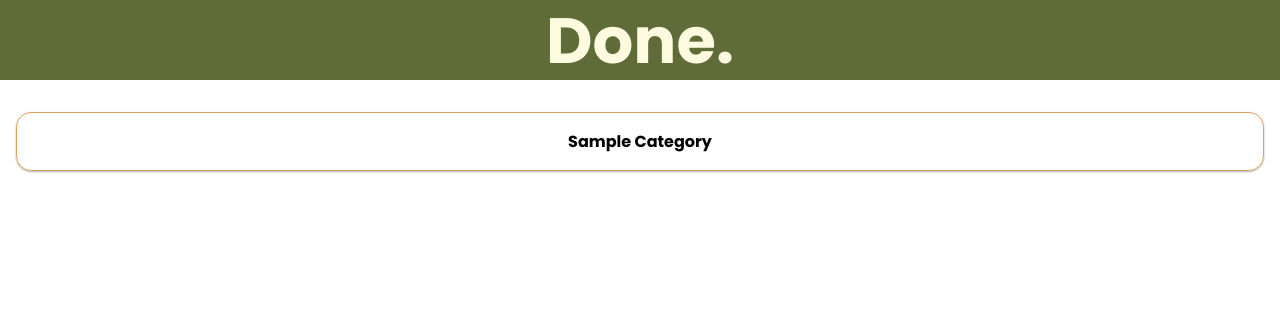
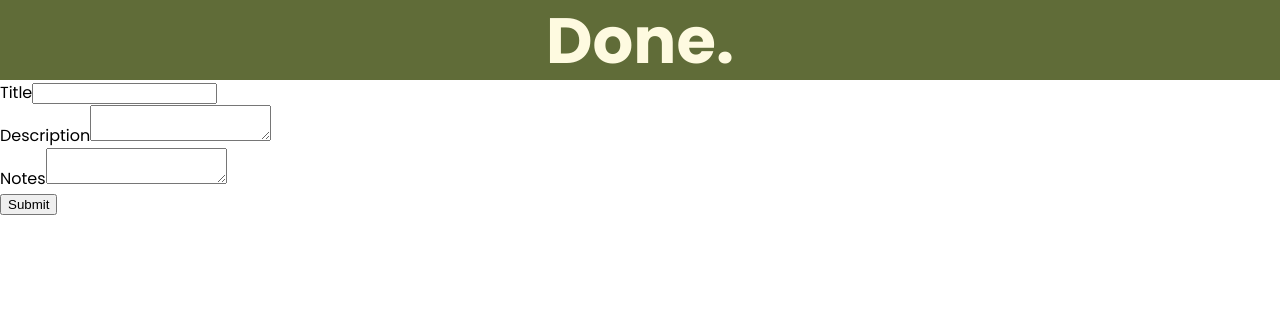
Before and after one commit to derekwhayes/todo-list, a website built with webpack: page src/template.html in a window 1280 px wide. Both pictures are taken after a click on the element 1208 px from the left and 724 px from the top of the page. Shown: the top 333 px of the page. Built offline with nearby package versions, Linux system fonts and the light colour scheme.

Commit message:
Create category form html

```diff
--- /dev/null
+++ b/src/scripts/editCategory.js
@@ -0,0 +1,65 @@
+const editCategory = (category) => {
+
+    const loadPage = (() => {
+        const main = document.querySelector('main');
+
+        const form = document.createElement('form');
+        main.append(form);
+
+        const titleDiv = document.createElement('div');
+        form.append(titleDiv);
+
+        const titleLabel = document.createElement('label');
+        titleLabel.setAttribute('for', 'categoryTitle');
+        titleLabel.innerText = 'Title'
+        titleDiv.append(titleLabel);
+
+        const titleInput = document.createElement('input');
+        titleInput.type = 'text';
+        titleInput.name = 'title';
+        titleInput.id = 'categoryTitle'
+        titleDiv.append(titleInput);
+
+        const descriptionDiv = document.createElement('div');
+        form.append(descriptionDiv);
+
+        const descriptionLabel = document.createElement('label');
+        descriptionLabel.setAttribute('for', 'categoryDescription');
+        descriptionLabel.innerText = 'Description';
+        descriptionDiv.append(descriptionLabel);
+
+        const descriptionInput = document.createElement('textarea');
+        descriptionInput.name = 'description';
+        descriptionInput.id = 'categoryDescription';
+        descriptionDiv.append(descriptionInput);
+
+        const notesDiv = document.createElement('div');
+        form.append(notesDiv);
+
+        const notesLabel = document.createElement('label');
+        notesLabel.setAttribute('for', 'categoryNotes');
+        notesLabel.innerText = 'Notes';
+        notesDiv.append(notesLabel);
+
+        const notesInput = document.createElement('textarea');
+        notesInput.name = 'notes';
+        notesInput.id = 'categoryNotes';
+        notesDiv.append(notesInput);
+
+        const submitButton = document.createElement('button');
+        submitButton.setAttribute('type', 'submit');
+        submitButton.innerText = 'Submit';
+        form.append(submitButton);
+    })();
+
+
+
+
+
+
+    if (category) {
+        // populate fields
+    }
+};
+
+export {editCategory};
--- a/src/scripts/index.js
+++ b/src/scripts/index.js
@@ -1,6 +1,7 @@
 import "../styles/style.css";
 import { categories } from "./categories.js";
 import { tasks } from "./tasks.js";
+import { editCategory } from "./editCategory.js";
 
 class Task {
     constructor(title, description, dueDate, priority, notes) {
@@ -81,6 +82,8 @@ const runCategoryPage = () => {
 
     categoriesInstance.fabDiv.addEventListener('click', () => {
         console.log('goto empty category detail page');
+        main.innerHTML = '';
+        editCategory();
     });
 
     categoryListItems.forEach((category) => {
--- a/src/styles/style.css
+++ b/src/styles/style.css
@@ -165,3 +165,8 @@ main {
     text-align: center;
     font-family: poppins-bold;
 }
+
+/* FORM */
+form {
+    margin-top: 10vh;
+}
```
Also changed, not shown: src/scripts/editTask.js (added).
